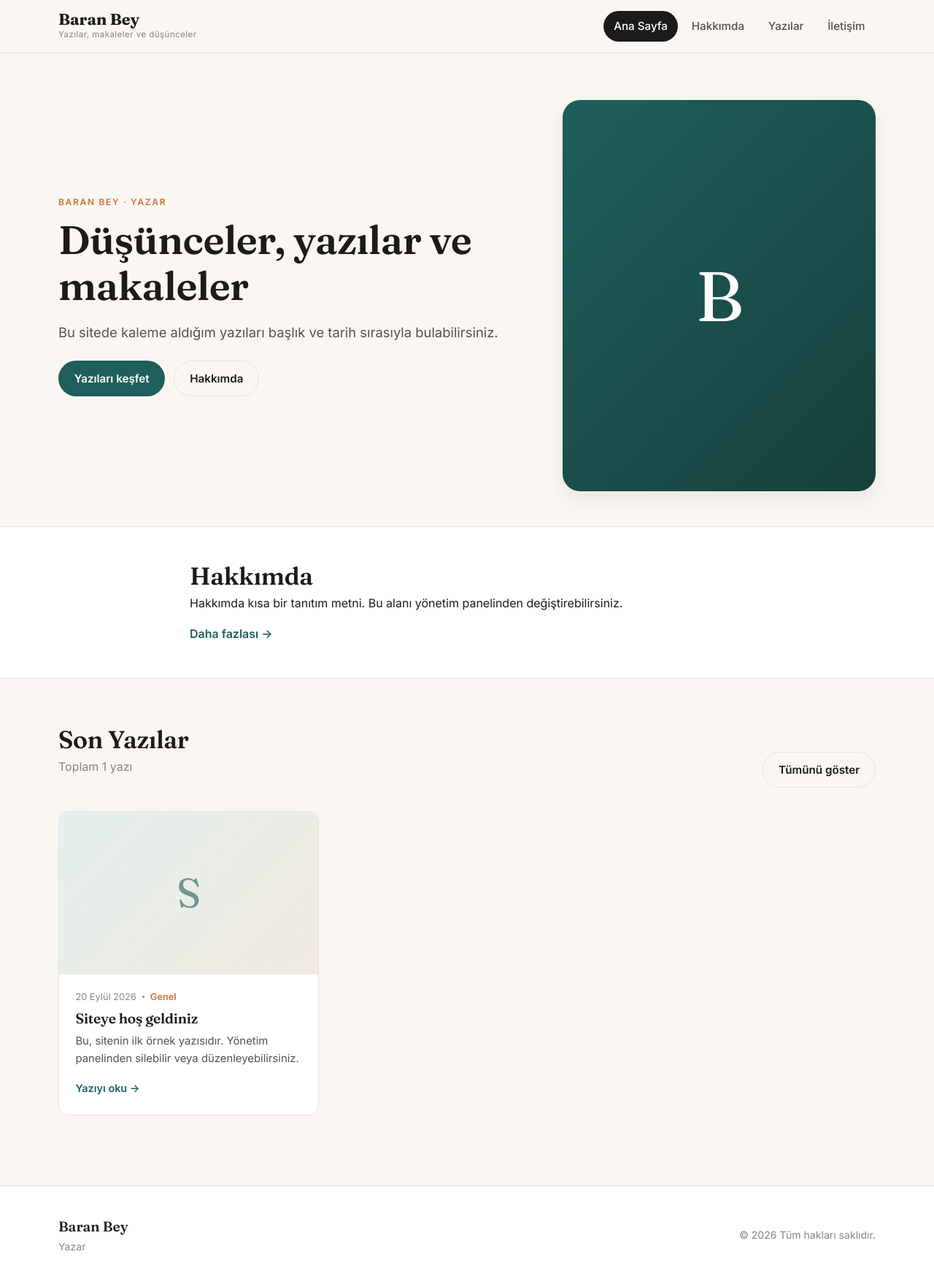
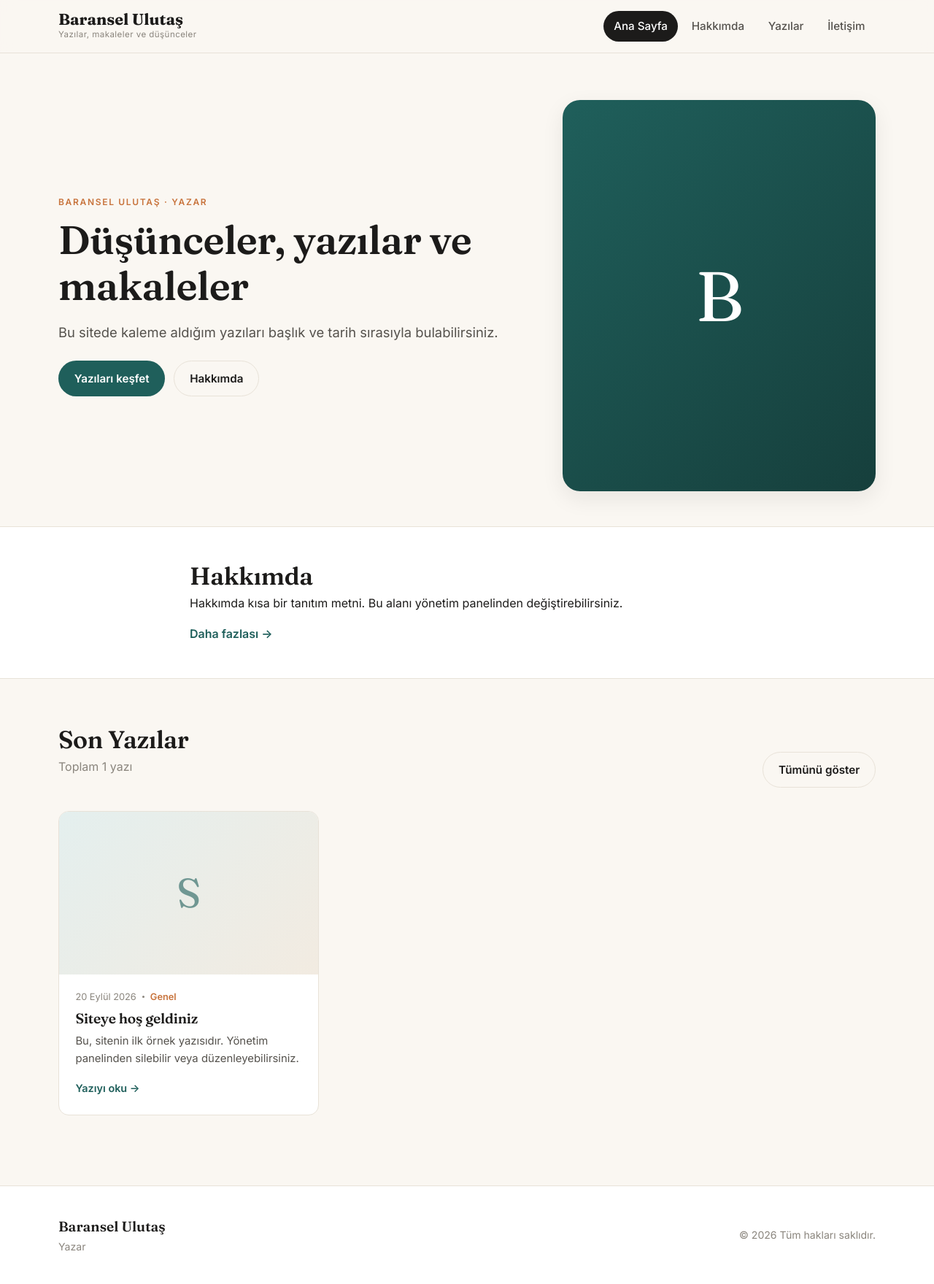
Before and after one commit to meeertysl/baranselsite, a PHP site: page / in a window 1280 px wide. Shown: the whole page at 73% size. Run offline with PHP 8.4, Linux system fonts and the light colour scheme; some libraries are stand-ins or nearby versions.

Commit message:
Varsayılan site sahibi adını Baransel Ulutaş yap
Co-Authored-By: Claude Fable 5.1 <noreply@anthropic.com>

```diff
--- a/app/bootstrap.php
+++ b/app/bootstrap.php
@@ -59,11 +59,11 @@ function seed_database(PDO $pdo): void
         ->execute([config('admin_username'), password_hash(config('admin_password'), PASSWORD_DEFAULT)]);
 
     $defaults = [
-        'site_title' => 'Baran Bey',
+        'site_title' => 'Baransel Ulutaş',
         'site_tagline' => 'Yazılar, makaleler ve düşünceler',
-        'owner_name' => 'Baran Bey',
+        'owner_name' => 'Baransel Ulutaş',
         'owner_title' => 'Yazar',
-        'seo_description' => 'Baran Bey\'in kişisel web sitesi. Yazılar, makaleler ve düşünceler.',
+        'seo_description' => 'Baransel Ulutaş\'ın kişisel web sitesi. Yazılar, makaleler ve düşünceler.',
         'hero_title' => 'Düşünceler, yazılar ve makaleler',
         'hero_text' => 'Bu sitede kaleme aldığım yazıları başlık ve tarih sırasıyla bulabilirsiniz.',
         'hero_image' => '',
```
